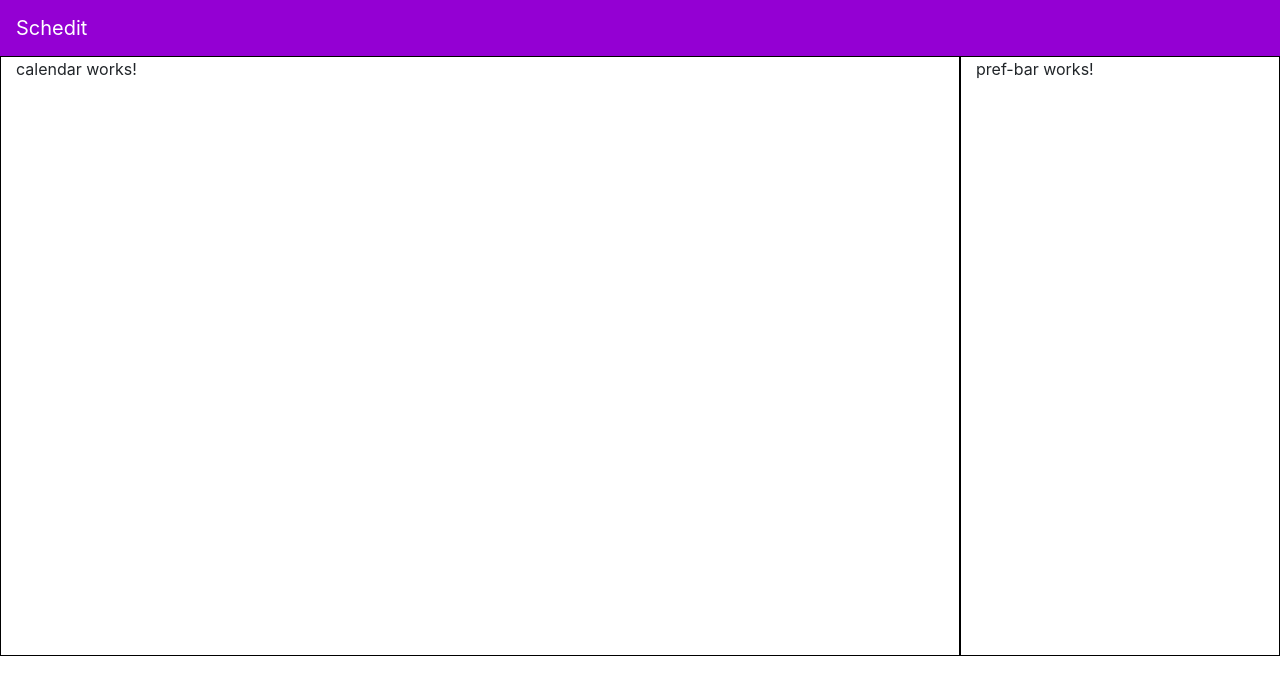
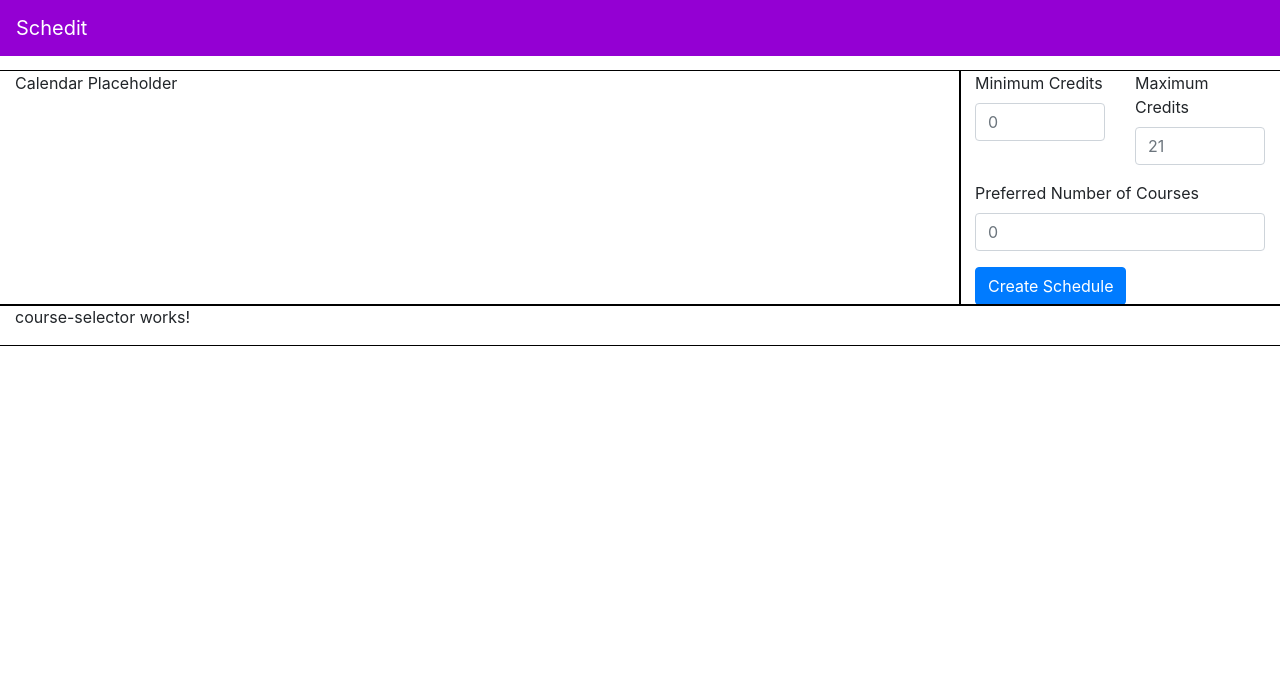
Before and after one commit to 7135-Cutiepy/ScheditFrontEnd, an Angular app: page / in a window 1280 px wide. Shown: the top 694 px of the page. Built offline with nearby package versions, Linux system fonts and the light colour scheme.

Commit message:
more layout, created course-selector comp

```diff
--- a/src/app/app.component.css
+++ b/src/app/app.component.css
@@ -1,8 +1,8 @@
 .navbar {
-    background-color: #9400D3
+    background-color: #9400D3;
+    margin-bottom: 15px;
 }
 
 .col {
-    height: 600px;
-    border: 1px solid black;
+    outline: 1px solid black;
 }
--- a/src/app/app.component.html
+++ b/src/app/app.component.html
@@ -2,7 +2,7 @@
   <a class="navbar-brand" href="#">Schedit</a>
 </nav>
 
-<div class="container-fluid">
+<div class="container-fluid" id="app-body">
   <div class="row">
     <div class="col-9 col">
       <app-calendar></app-calendar>
@@ -11,4 +11,9 @@
       <app-pref-bar></app-pref-bar>
     </div>
   </div>
+  <div class="row">
+    <div class="col">
+      <app-course-selector></app-course-selector>
+    </div>
+  </div>
 </div>
--- a/src/app/app.module.ts
+++ b/src/app/app.module.ts
@@ -5,13 +5,15 @@ import { NgModule } from '@angular/core';
 import { AppComponent } from './app.component';
 import { PrefBarComponent } from './pref-bar/pref-bar.component';
 import { CalendarComponent } from './calendar/calendar.component';
+import { CourseSelectorComponent } from './course-selector/course-selector.component';
 
 
 @NgModule({
   declarations: [
     AppComponent,
     PrefBarComponent,
-    CalendarComponent
+    CalendarComponent,
+    CourseSelectorComponent
   ],
   imports: [
     BrowserModule
--- a/src/app/calendar/calendar.component.html
+++ b/src/app/calendar/calendar.component.html
@@ -1,3 +1,3 @@
 <p>
-  calendar works!
+  Calendar Placeholder
 </p>
--- /dev/null
+++ b/src/app/course-selector/course-selector.component.html
@@ -0,0 +1,3 @@
+<p>
+  course-selector works!
+</p>
--- /dev/null
+++ b/src/app/course-selector/course-selector.component.ts
@@ -0,0 +1,15 @@
+import { Component, OnInit } from '@angular/core';
+
+@Component({
+  selector: 'app-course-selector',
+  templateUrl: './course-selector.component.html',
+  styleUrls: ['./course-selector.component.css']
+})
+export class CourseSelectorComponent implements OnInit {
+
+  constructor() { }
+
+  ngOnInit() {
+  }
+
+}
--- a/src/app/pref-bar/pref-bar.component.html
+++ b/src/app/pref-bar/pref-bar.component.html
@@ -1,3 +1,19 @@
-<p>
-  pref-bar works!
-</p>
+<form>
+  <div class="form-group">
+    <div class="row">
+      <div class="col-6">
+        <label for="minCredits">Minimum Credits</label>
+        <input type="number" class="form-control" id="minCredits" placeholder="0">
+      </div>
+      <div class="col-6">
+        <label for="maxCredits">Maximum Credits</label>
+        <input type="number" class="form-control" id="maxCredits" placeholder="21">
+      </div>
+    </div>
+  </div>
+  <div class="form-group">
+    <label for="numCourses">Preferred Number of Courses</label>
+    <input type="Number" class="form-control" id="numCourses" placeholder="0">
+  </div>
+  <button type="submit" class="btn btn-primary">Create Schedule</button>
+</form>
```
Also changed, not shown: src/app/course-selector/course-selector.component.css (added), 1 other file (tests, documents, lock files or other folders).
